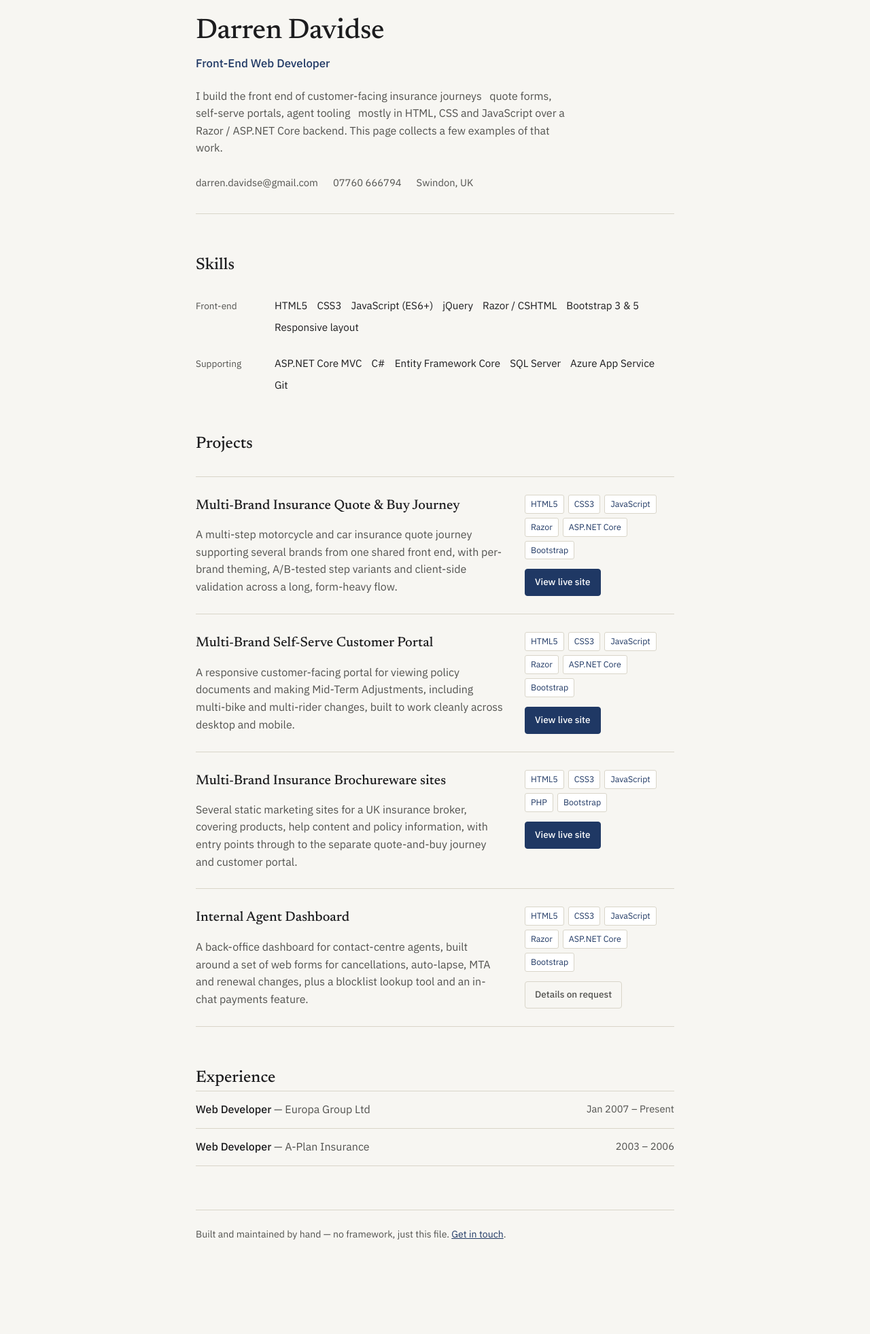
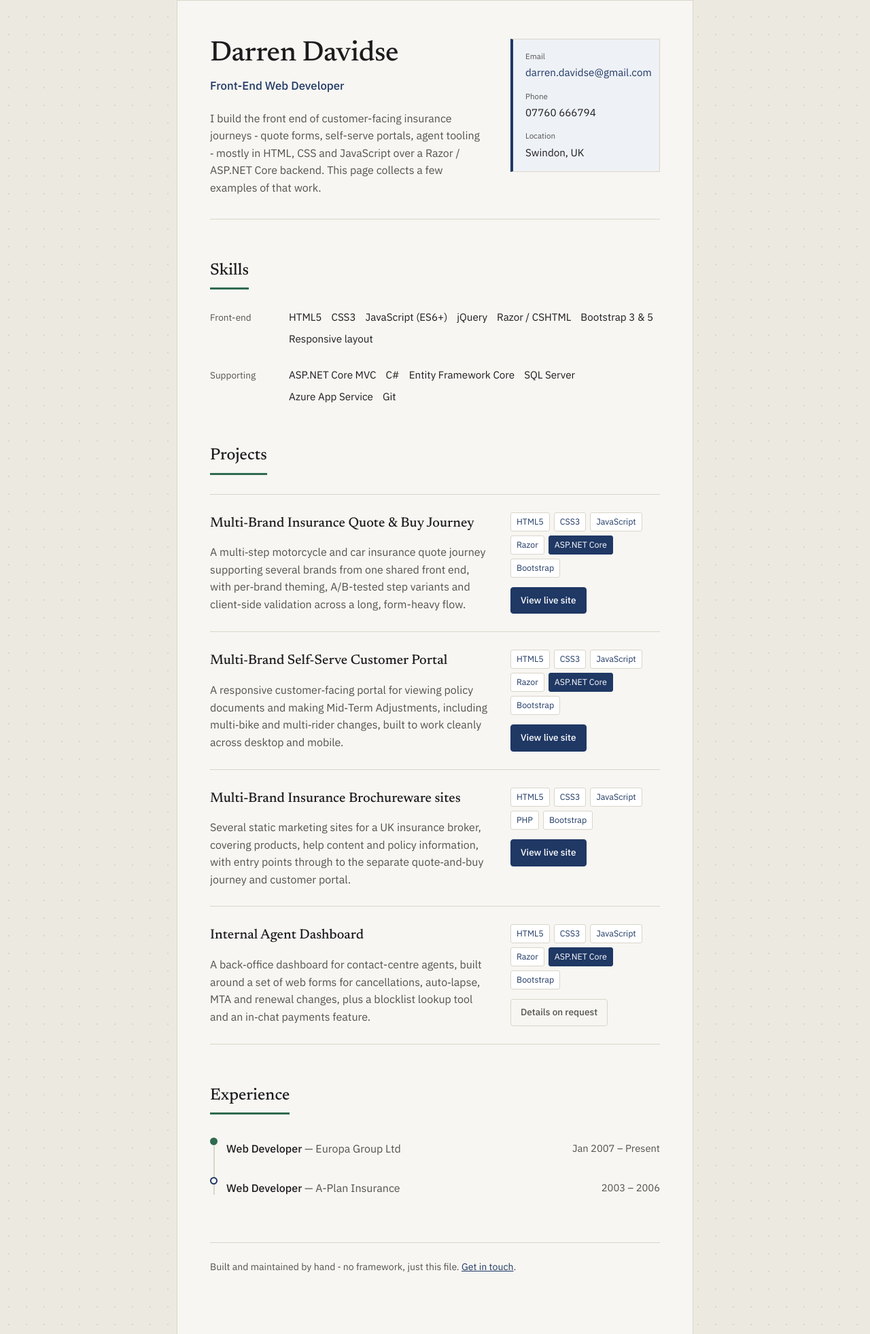
Before and after one commit to darrendavidse/darrendavidse.github.io, a plain HTML site: page index.html in a window 1280 px wide. Shown: the part 40-2003 px from the top of the page at 68% size. Before the commit the page ends 1963 px from the top, so only its background shows below. Drawn offline with Linux system fonts and the light colour scheme.

Commit message:
updated page

```diff
--- a/index.html
+++ b/index.html
@@ -3,18 +3,22 @@
 <head>
 <meta charset="UTF-8">
 <meta name="viewport" content="width=device-width, initial-scale=1.0">
-<title>Darren Davidse - Front-End Web Developer</title>
+<title>Darren Davidse — Front-End Web Developer</title>
 <style>
   @import url('https://fonts.googleapis.com/css2?family=Newsreader:ital,opsz,wght@0,6..72,400;0,6..72,500;0,6..72,600;1,6..72,400&family=IBM+Plex+Sans:wght@400;500;600&display=swap');
 
   :root{
     --paper: #F7F6F2;
+    --canvas: #ECE9E1;
     --ink: #1C1C1E;
     --ink-soft: #52524F;
     --rule: #D9D5C9;
     --navy: #1F3864;
     --navy-soft: #4C6491;
     --field-bg: #FFFFFF;
+    --field-tint: #EEF1F6;
+    --accent: #2F6B4F;
+    --accent-soft: #5C8A72;
   }
 
   *{ box-sizing: border-box; }
@@ -23,17 +27,27 @@
 
   body{
     margin: 0;
-    background: var(--paper);
+    background: var(--canvas);
+    background-image: radial-gradient(var(--rule) 1px, transparent 1px);
+    background-size: 26px 26px;
     color: var(--ink);
     font-family: 'IBM Plex Sans', sans-serif;
     font-size: 16px;
     line-height: 1.6;
+    padding: 40px 16px;
   }
 
   .sheet{
     max-width: 760px;
     margin: 0 auto;
-    padding: 64px 28px 96px;
+    padding: 56px 48px 88px;
+    background: var(--paper);
+    border: 1px solid var(--rule);
+  }
+
+  @media (max-width: 700px){
+    body{ padding: 0; background-image: none; }
+    .sheet{ padding: 44px 22px 64px; border: none; }
   }
 
   h1, h2{
@@ -47,6 +61,10 @@
   header{
     padding-bottom: 32px;
     border-bottom: 1px solid var(--rule);
+    display: grid;
+    grid-template-columns: 1fr 220px;
+    gap: 40px;
+    align-items: start;
   }
 
   header h1{
@@ -64,27 +82,61 @@
 
   header p.intro{
     margin: 22px 0 0;
-    max-width: 58ch;
+    max-width: 52ch;
     color: var(--ink-soft);
   }
 
-  .meta-row{
-    margin-top: 26px;
+  .docket{
+    grid-column: 2;
+    border: 1px solid var(--rule);
+    border-left: 4px solid var(--navy);
+    background: var(--field-tint);
+    padding: 16px 18px;
     display: flex;
-    flex-wrap: wrap;
-    gap: 6px 22px;
-    font-size: 0.92rem;
+    flex-direction: column;
+    gap: 14px;
   }
 
-  .meta-row a, .meta-row span{
-    color: var(--ink-soft);
-    text-decoration: none;
-    border-bottom: 1px solid transparent;
+  .docket .field{
+    display: flex;
+    flex-direction: column;
+    gap: 2px;
   }
 
-  .meta-row a:hover{
+  .docket .field .fl{
+    font-size: 0.72rem;
+    color: var(--ink-soft);
+  }
+
+  .docket .field .fv{
+    font-size: 0.95rem;
+    color: var(--ink);
+  }
+
+  .docket .field a.fv{
     color: var(--navy);
-    border-bottom-color: var(--navy-soft);
+    text-decoration: none;
+  }
+
+  .docket .field a.fv:hover{
+    text-decoration: underline;
+  }
+
+  @media (max-width: 700px){
+    header{
+      grid-template-columns: 1fr;
+    }
+    .docket{
+      grid-column: 1;
+      flex-direction: row;
+      flex-wrap: wrap;
+      gap: 16px 26px;
+      border-left: 1px solid var(--rule);
+      border-top: 4px solid var(--navy);
+    }
+    .docket .field{
+      flex: 1 1 40%;
+    }
   }
 
   /* ---------- section labels ---------- */
@@ -92,7 +144,10 @@
   section{ margin-top: 56px; }
 
   section > h2{
+    display: inline-block;
     font-size: 1.5rem;
+    padding-bottom: 6px;
+    border-bottom: 3px solid var(--accent);
   }
 
   section > p.section-note{
@@ -190,6 +245,12 @@
     border-radius: 3px;
   }
 
+  .project .tags span.be{
+    color: #FFFFFF;
+    background: var(--navy);
+    border-color: var(--navy);
+  }
+
   .project .link{
     display: inline-block;
     font-size: 0.85rem;
@@ -232,9 +293,25 @@
 
   /* ---------- experience (compact) ---------- */
 
+  .timeline{
+    position: relative;
+    margin-top: 28px;
+    padding-left: 24px;
+  }
+
+  .timeline::before{
+    content: "";
+    position: absolute;
+    left: 5px;
+    top: 6px;
+    bottom: 6px;
+    width: 2px;
+    background: var(--rule);
+  }
+
   .role-line{
-    padding: 14px 0;
-    border-top: 1px solid var(--rule);
+    position: relative;
+    padding: 10px 0 22px;
     display: flex;
     justify-content: space-between;
     gap: 20px;
@@ -242,7 +319,25 @@
   }
 
   .role-line:last-child{
-    border-bottom: 1px solid var(--rule);
+    padding-bottom: 2px;
+  }
+
+  .role-line::before{
+    content: "";
+    position: absolute;
+    left: -24px;
+    top: 6px;
+    width: 11px;
+    height: 11px;
+    border-radius: 50%;
+    box-sizing: border-box;
+    background: var(--paper);
+    border: 2px solid var(--navy);
+  }
+
+  .role-line.current::before{
+    background: var(--accent);
+    border-color: var(--accent);
   }
 
   .role-line .who{
@@ -279,19 +374,32 @@
   <div class="sheet">
 
     <header>
-      <h1>Darren Davidse</h1>
-      <p class="role">Front-End Web Developer</p>
-      <p class="intro">
-        I build the front end of customer-facing insurance journeys &nbsp; quote forms, self-serve
-        portals, agent tooling &nbsp; mostly in HTML, CSS and JavaScript over a Razor / ASP.NET Core
-        backend. This page collects a few examples of that work.
-      </p>
-      <div class="meta-row">
-        <a href="mailto:darren.davidse@gmail.com">darren.davidse@gmail.com</a>
-        <span>07760 666794</span>
-        <span>Swindon, UK</span>
-        <!-- <a href="#" target="_blank" rel="noopener">LinkedIn</a>
-        <a href="#" target="_blank" rel="noopener">GitHub</a> -->
+      <div>
+        <h1>Darren Davidse</h1>
+        <p class="role">Front-End Web Developer</p>
+        <p class="intro">
+          I build the front end of customer-facing insurance journeys &dash; quote forms, self-serve
+          portals, agent tooling &dash; mostly in HTML, CSS and JavaScript over a Razor / ASP.NET Core
+          backend. This page collects a few examples of that work.
+        </p>
+      </div>
+      <div class="docket">
+        <div class="field">
+          <span class="fl">Email</span>
+          <a class="fv" href="mailto:darren.davidse@gmail.com">darren.davidse@gmail.com</a>
+        </div>
+        <div class="field">
+          <span class="fl">Phone</span>
+          <span class="fv">07760 666794</span>
+        </div>
+        <div class="field">
+          <span class="fl">Location</span>
+          <span class="fv">Swindon, UK</span>
+        </div>
+        <!-- <div class="field">
+          <span class="fl">LinkedIn</span>
+          <a class="fv" href="#" target="_blank" rel="noopener">linkedin.com/in/...</a>
+        </div>-->
       </div>
     </header>
 
@@ -315,72 +423,61 @@
 
     <section>
       <h2>Projects</h2>
-      <!-- <p class="section-note">
-        Edit the <code>projects</code> array near the top of the script at the bottom of this
-        file to add, remove or relink entries — each one just needs a title, description, tags
-        and a URL (or leave the URL blank to show "details on request").
-      </p> -->
       <div class="projects" id="project-list"><!-- populated by script --></div>
     </section>
 
     <section>
       <h2>Experience</h2>
-      <div id="role-list"><!-- populated by script --></div>
+      <div id="role-list" class="timeline"><!-- populated by script --></div>
     </section>
 
     <footer>
-      Built and maintained by hand — no framework, just this file.
+      Built and maintained by hand &dash; no framework, just this file.
       <a href="mailto:darren.davidse@gmail.com">Get in touch</a>.
     </footer>
 
   </div>
 
   <script>
-    // ---------------------------------------------------------------
-    // Edit this array to add, remove or update project links.
-    // Leave "url" as an empty string to show a "details on request"
-    // label instead of a link — useful for brand sites you can't link
-    // to publicly.
-    // ---------------------------------------------------------------
+
     const projects = [
       {
         title: "Multi-Brand Insurance Quote & Buy Journey",
-        description: "A multi-step motorcycle and car insurance quote journey supporting several brands from one shared front end, with per-brand theming, A/B-tested step variants and client-side validation across a long, form-heavy flow.",
+        description: "A multi&dash;step motorcycle and car insurance quote journey supporting several brands from one shared front end, with per&dash;brand theming, A/B-tested step variants and client-side validation across a long, form-heavy flow.",
         tags: ["HTML5", "CSS3", "JavaScript", "Razor", "ASP.NET Core", "Bootstrap"],
         url: "https://quote.motorcycledirect.co.uk/quote/you"
       },
       {
         title: "Multi-Brand Self-Serve Customer Portal",
-        description: "A responsive customer-facing portal for viewing policy documents and making Mid-Term Adjustments, including multi-bike and multi-rider changes, built to work cleanly across desktop and mobile.",
+        description: "A responsive customer&dash;facing portal for viewing policy documents and making Mid&dash;Term Adjustments, including multi&dash;bike and multi&dash;rider changes, built to work cleanly across desktop and mobile.",
         tags: ["HTML5", "CSS3", "JavaScript", "Razor", "ASP.NET Core", "Bootstrap"],
         url: "https://selfserve.motorcycledirect.co.uk/"
       },
       {
-        title: "Multi-Brand Insurance Brochureware sites",
-        description: "Several static marketing sites for a UK insurance broker, covering products, help content and policy information, with entry points through to the separate quote-and-buy journey and customer portal.",
+        title: "Multi&dash;Brand Insurance Brochureware sites",
+        description: "Several static marketing sites for a UK insurance broker, covering products, help content and policy information, with entry points through to the separate quote&dash;and&dash;buy journey and customer portal.",
         tags: ["HTML5", "CSS3", "JavaScript", "PHP", "Bootstrap"],
         url: "https://www.motorcycledirect.co.uk"
       },
       {
         title: "Internal Agent Dashboard",
-        description: "A back-office dashboard for contact-centre agents, built around a set of web forms for cancellations, auto-lapse, MTA and renewal changes, plus a blocklist lookup tool and an in-chat payments feature.",
+        description: "A back&dash;office dashboard for contact-centre agents, built around a set of web forms for cancellations, auto&dash;lapse, MTA and renewal changes, plus a blocklist lookup tool and an in&dash;chat payments feature.",
         tags: ["HTML5", "CSS3", "JavaScript", "Razor", "ASP.NET Core", "Bootstrap"],
         url: ""
       }
     ];
 
-    // ---------------------------------------------------------------
-    // Edit this array to update your work history line-up.
-    // ---------------------------------------------------------------
     const roles = [
       { title: "Web Developer", company: "Europa Group Ltd", when: "Jan 2007 – Present" },
       { title: "Web Developer", company: "A-Plan Insurance", when: "2003 – 2006" }
     ];
 
+    const BACKEND_TAGS = ["ASP.NET Core", "C#", "Entity Framework Core", "SQL Server", "Azure App Service", "nginx", "Git"];
+
     function renderProjects(){
       const list = document.getElementById("project-list");
       list.innerHTML = projects.map(p => {
-        const tags = p.tags.map(t => `<span>${t}</span>`).join("");
+        const tags = p.tags.map(t => `<span class="${BACKEND_TAGS.includes(t) ? 'be' : ''}">${t}</span>`).join("");
         const link = p.url
           ? `<a class="link" href="${p.url}" target="_blank" rel="noopener">View live site</a>`
           : `<span class="link muted">Details on request</span>`;
@@ -399,7 +496,7 @@
     function renderRoles(){
       const list = document.getElementById("role-list");
       list.innerHTML = roles.map(r => `
-        <div class="role-line">
+        <div class="role-line${r.when.includes('Present') ? ' current' : ''}">
           <div class="who">${r.title} <span>— ${r.company}</span></div>
           <div class="when">${r.when}</div>
         </div>`).join("");
```
